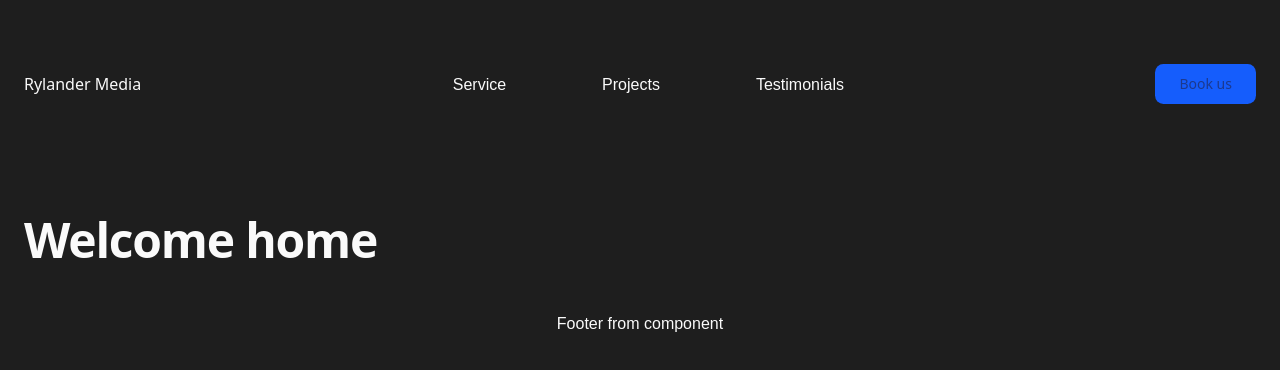
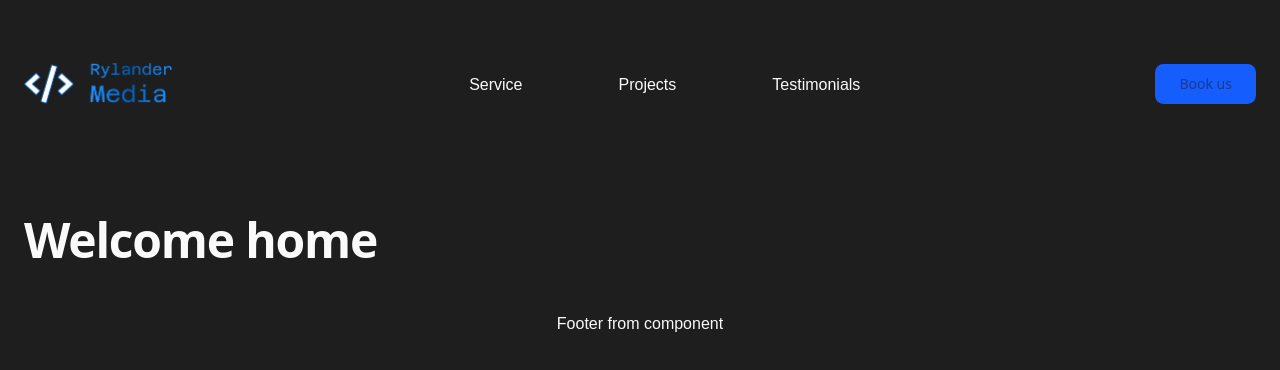
Before and after one commit to joerylander/portfolio, a Next.js app in the folder client/: page / in a window 1280 px wide. Shown: the top 370 px of the page. Built offline with nearby package versions, Linux system fonts and the light colour scheme; a web font is replaced by a local one.

Commit message:
feat: add logo to header, adjust hover effects for links

```diff
--- a/client/src/app/globals.css
+++ b/client/src/app/globals.css
@@ -91,8 +91,8 @@
   --secondary-foreground: oklch(0.985 0 0);
   --muted: oklch(0.274 0.006 286.033);
   --muted-foreground: oklch(0.705 0.015 286.067);
-  --accent: oklch(0.274 0.006 286.033);
-  --accent-foreground: oklch(0.985 0 0);
+  --accent: oklch(0.652 0.1901 253.21);
+  --accent-foreground: oklch(0.652 0.1901 253.21);
   --destructive: oklch(0.704 0.191 22.216);
   --border: oklch(1 0 0 / 10%);
   --input: oklch(1 0 0 / 15%);
@@ -133,5 +133,5 @@ h2 {
 }
 
 a {
-  @apply text-base;
+  @apply hover:text-accent-foreground text-base;
 }
--- a/client/src/components/shared/logo.tsx
+++ b/client/src/components/shared/logo.tsx
@@ -1,3 +1,5 @@
+import Image from 'next/image';
+
 export default function Logo() {
-  return <div>Rylander Media</div>;
+  return <Image src="/images/logo.png" alt="Logo" width={150} height={150} />;
 }
```
Also changed, not shown: client/public/images/logo.png (added).
